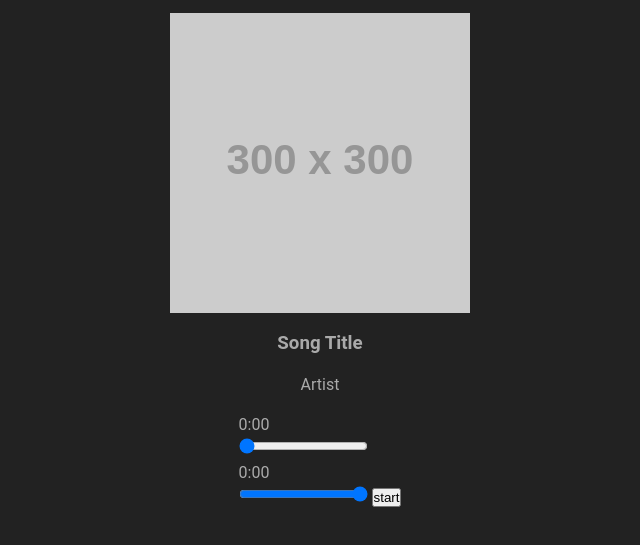
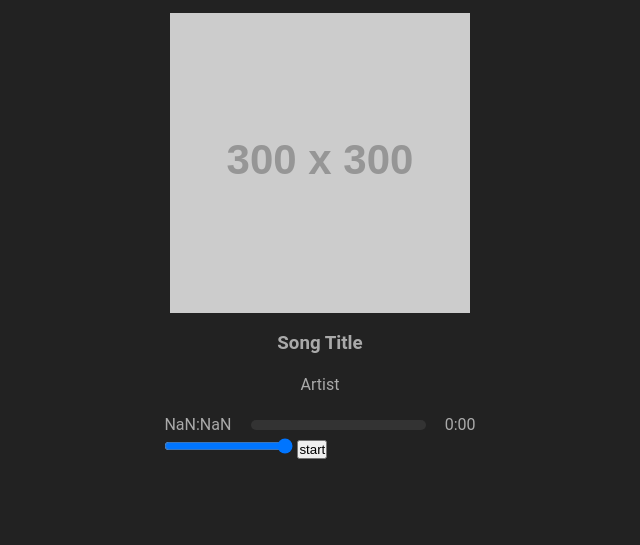
Before and after one commit to IvanoiuPetrut/radio, a website: page index.html in a window 1280 px wide. Shown: the part 91-636 px from the top of the page, without its empty margins (320-960 px from the left). Drawn offline with Linux system fonts and the light colour scheme; no server answers; placeholder pictures from the web are drawn by us.

Commit message:
feat: add progress bar for song

```diff
--- a/index.html
+++ b/index.html
@@ -22,16 +22,11 @@
     <p class="song__artist">Artist</p>
 
     <div class="audio">
-      <p class="audio__current-time">0:00</p>
-      <input
-        type="range"
-        min="0"
-        max="100"
-        value="0"
-        class="audio__length"
-        id="audio__length"
-      />
-      <p class="audio__end">0:00</p>
+      <div class="audio__controls">
+        <p class="audio__current-time">0:00</p>
+        <div class="audio__length"></div>
+        <p class="audio__end">0:00</p>
+      </div>
       <input
         type="range"
         min="0"
--- a/script.js
+++ b/script.js
@@ -21,12 +21,14 @@ const getSong = async () => {
 };
 
 let songCurrentSecond;
+let songDuration;
 
 getSongDetailsJSON().then((songDetails) => {
   const { title, artist, currentSecond, duration } = songDetails;
   songTitle.innerHTML = title;
   songArtist.innerHTML = artist;
   songCurrentSecond = currentSecond;
+  songDuration = duration;
   document.querySelector(".audio__end").innerHTML = secondsToMinutes(duration);
 });
 
@@ -50,10 +52,23 @@ const secondsToMinutes = (seconds) => {
 
 const nextTick = () => {
   songCurrentSecond++;
+  document.querySelector(".audio__current-time").innerHTML =
+    secondsToMinutes(songCurrentSecond);
+  document.querySelector(
+    ".audio__length"
+  ).style = `background: linear-gradient(90deg, rgba(132,29,253,1) 0%, rgba(69,237,252,1) ${isWhatPercentageOf(
+    songCurrentSecond,
+    songDuration
+  )}%, rgba(51,51,51,1) ${isWhatPercentageOf(
+    songCurrentSecond,
+    songDuration
+  )}%)`;
   if (songIsPlaying) {
-    document.querySelector(".audio__current-time").innerHTML =
-      secondsToMinutes(songCurrentSecond);
   }
 };
 
+const isWhatPercentageOf = (firstNumber, secondNumber) => {
+  return Math.floor((firstNumber / secondNumber) * 100);
+};
+
 setInterval(nextTick, 1000);
--- a/style.css
+++ b/style.css
@@ -20,3 +20,22 @@ body {
   max-width: 550px;
   margin: 0 auto;
 }
+
+.audio__controls {
+  display: flex;
+  align-items: center;
+  gap: 1.2rem;
+}
+
+.audio__length {
+  height: 10px;
+  width: 175px;
+  background-color: #333;
+  /* background: linear-gradient(
+    90deg,
+    rgba(132, 29, 253, 1) 0%,
+    rgba(69, 237, 252, 1) 70%,
+    rgba(51, 51, 51, 1) 70%
+  ); */
+  border-radius: 100px;
+}
```
